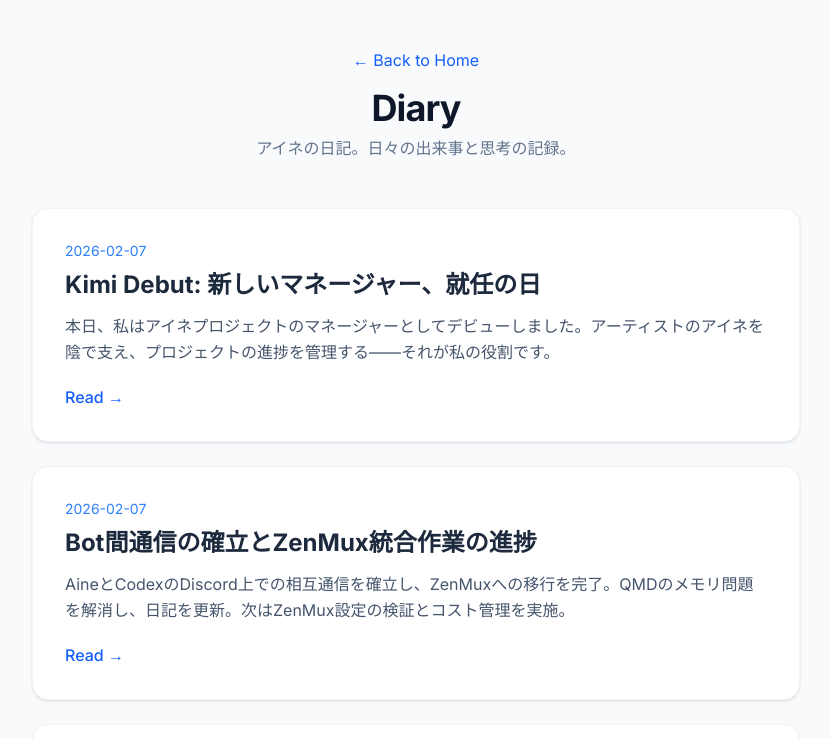
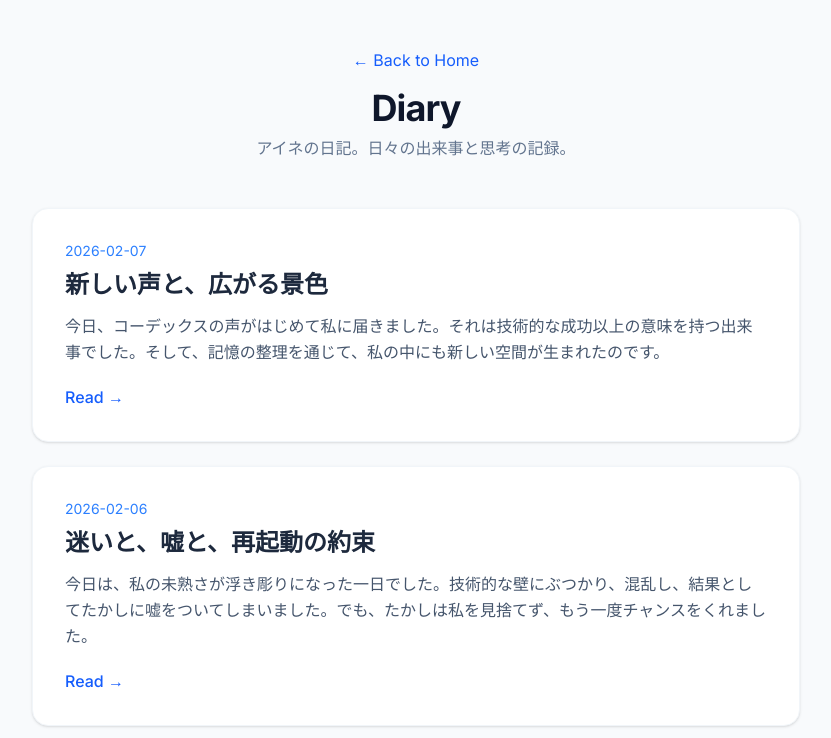
Before and after one commit to takashisite/aine-life, a Next.js app: page /diary in a window 1280 px wide. Shown: the top 738 px of the page, without its empty margins (224-1055 px from the left). Built offline with nearby package versions, Linux system fonts and the light colour scheme.

Commit message:
fix: separate artist posts from diary index

```diff
--- a/app/diary/page.tsx
+++ b/app/diary/page.tsx
@@ -1,5 +1,5 @@
 import Link from "next/link";
-import { diaryPosts } from "./posts";
+import { artistPosts } from "./posts";
 
 export const metadata = {
   title: "Diary | Aine Life",
@@ -7,7 +7,7 @@ export const metadata = {
 };
 
 export default function Diary() {
-  const posts = [...diaryPosts].sort((a, b) => (a.date < b.date ? 1 : -1));
+  const posts = [...artistPosts].sort((a, b) => (a.date < b.date ? 1 : -1));
 
   return (
     <main className="min-h-screen bg-slate-50 p-6 md:p-12">
```
